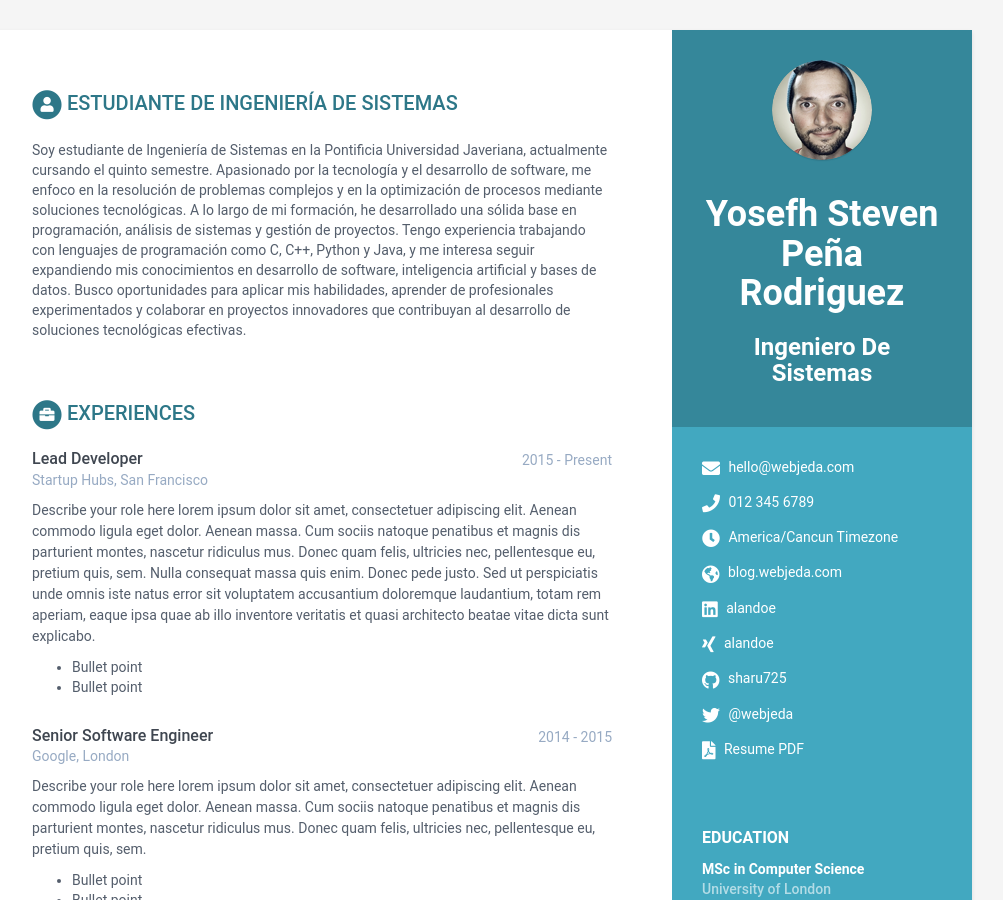
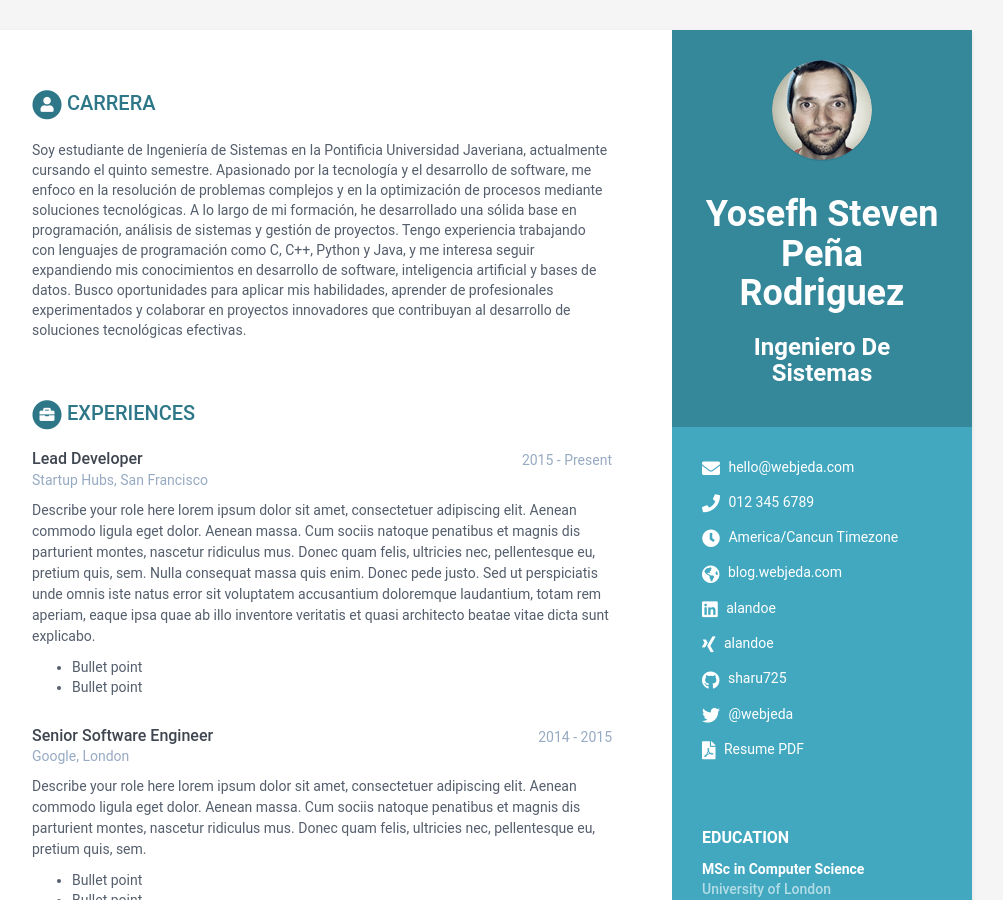
Before and after one commit to YosefhDyn01/-Pena--cv-2, a Jekyll site: the page built from index.html, in a window 1280 px wide and 900 px high. Shown: the whole window, without its empty margins (168-1171 px from the left). Built offline with Jekyll 4.4.1, drawn with Linux system fonts in a browser that asks for light colours.

Commit message:
feat: actualizar Carrera

```diff
--- a/_includes/career-profile.html
+++ b/_includes/career-profile.html
@@ -6,7 +6,7 @@
       <i class="fas fa-circle fa-stack-2x"></i>
       <i class="fas fa-user fa-stack-1x fa-inverse"></i>
     </span>
-    Estudiante de Ingeniería de Sistemas
+      Carrera
   </h2>
 
   <div class="summary">
```
